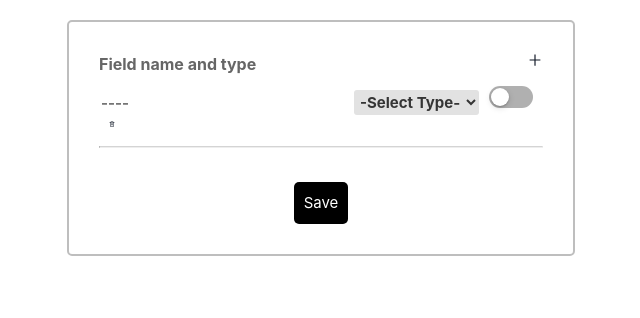
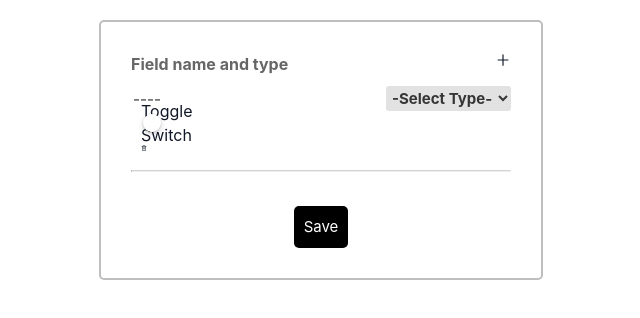
Before and after one commit to Akash-Ramjyothi/Dynamo-Fields, a React (Create React App) app: page / in a window 1280 px wide. Shown: the top 318 px of the page, without its empty margins (319-959 px from the left). Built offline with nearby package versions, Linux system fonts and the light colour scheme.

Commit message:
feat(component): enhance ToggleSwitch with accessibility and reusability

```diff
--- a/src/ToggleSwitch.js
+++ b/src/ToggleSwitch.js
@@ -1,14 +1,59 @@
-import React, { useState } from "react";
+import React, { useId, useState } from "react";
 import "./ToggleSwitch.css";
 
-function ToggleSwitch() {
-  const [isToggled, setIsToggled] = useState(false);
-  const onToggle = () => setIsToggled(!isToggled);
+function ToggleSwitch({
+  id,
+  label = "Toggle Switch",
+  defaultChecked = false,
+  disabled = false,
+  onToggle,
+}) {
+  const generatedId = useId();
+
+  const switchId = id || `toggle-${generatedId}`;
+
+  const [isToggled, setIsToggled] = useState(defaultChecked);
+
+  const handleToggle = () => {
+    if (disabled) return;
+
+    const updatedState = !isToggled;
+
+    setIsToggled(updatedState);
+
+    // Callback support for parent components
+    if (onToggle) {
+      onToggle(updatedState);
+    }
+  };
+
   return (
-    <label className="toggle-switch">
-      <input type="checkbox" checked={isToggled} onChange={onToggle} />
-      <span className="switch" />
-    </label>
+    <div className="toggle-wrapper">
+      <label
+        htmlFor={switchId}
+        className={`toggle-switch ${disabled ? "disabled" : ""}`}
+      >
+        <input
+          id={switchId}
+          type="checkbox"
+          role="switch"
+          checked={isToggled}
+          disabled={disabled}
+          aria-checked={isToggled}
+          aria-label={label}
+          onChange={handleToggle}
+        />
+
+        <span className="switch" />
+
+        {label && (
+          <span className="toggle-label">
+            {label}
+          </span>
+        )}
+      </label>
+    </div>
   );
 }
+
 export default ToggleSwitch;
```
